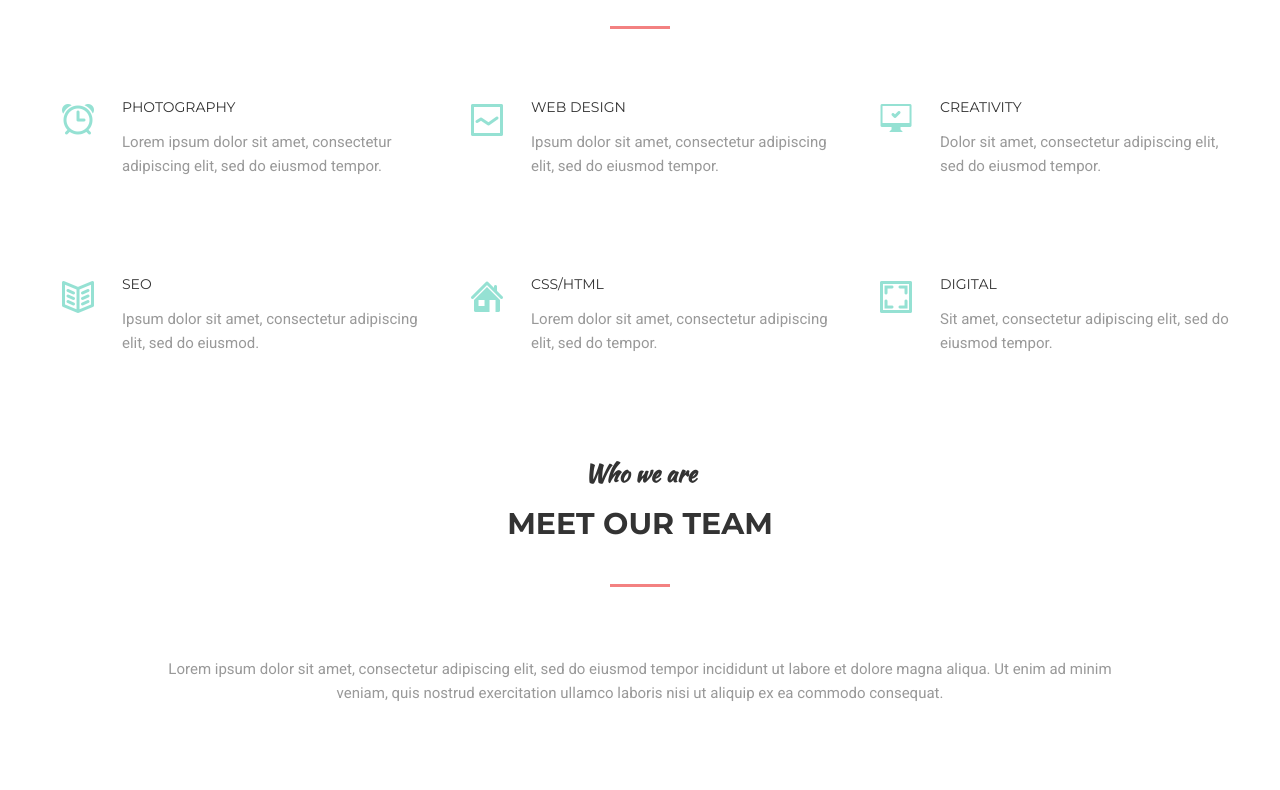
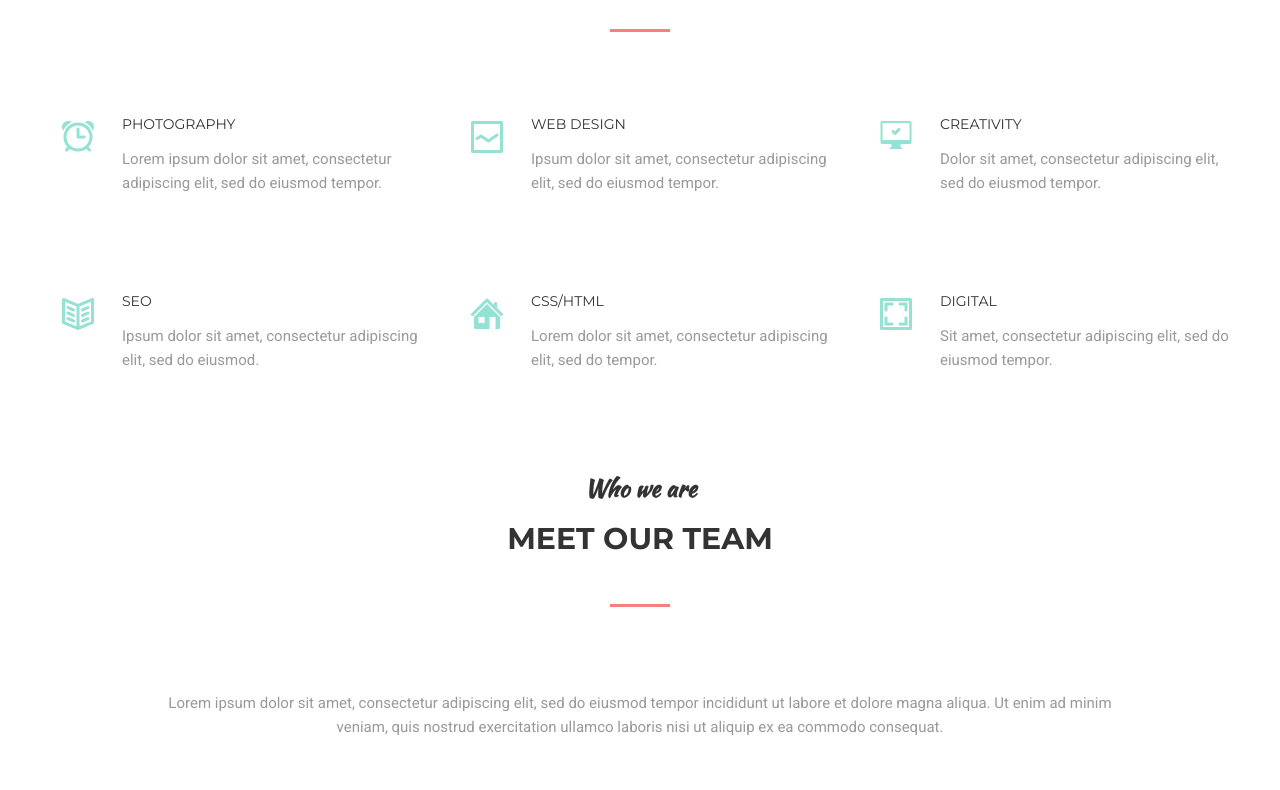
Before and after one commit to Chaiko85/goit-fe-course, a plain HTML site: page Module 6/index.html in a window 1280 px wide. Shown: the part 288-1078 px from the top of the page. Drawn offline with Linux system fonts and the light colour scheme.

Commit message:
HW№6.2

```diff
--- a/Module 6/css/style.css
+++ b/Module 6/css/style.css
@@ -48,7 +48,7 @@ img {
 .site-navigation {
   display: flex;
   justify-content: space-between;
-  width: 490px;
+  min-width: 490px;
   margin: 0;
   padding: 0;
   font-size: 14px;
@@ -58,6 +58,7 @@ img {
 }
 
 .site-navigation a {
+  display: block;
   position: relative;
   text-decoration: none;
   color: #a2e5d9;
@@ -97,11 +98,11 @@ img {
   line-height: 50px;
   font-weight: bold;
   margin: 0;
-  padding-bottom: 108px;
-  position: relative;
+  padding-bottom: 84px;
 }
 
 .features-title-span {
+  display: block;
   font-family: "Kaushan Script", cursive;
   text-transform: none;
   font-size: 24px;
@@ -111,12 +112,12 @@ img {
 
 .features-title::after {
   content: "";
-  position: absolute;
+  display: block;
+  margin: 0 auto;
+  margin-top: 40px;
   width: 60px;
   height: 3px;
   bottom: 70px;
-  left: 50%;
-  transform: translateX(-50%);
   background-color: #f38181;
 }
 
@@ -136,7 +137,7 @@ img {
   text-transform: uppercase;
   color: #333333;
   margin: 0;
-  padding-bottom: 14px;
+  margin-bottom: 14px;
 }
 
 .features-list-item {
@@ -228,7 +229,7 @@ img {
   font-size: 14px;
   line-height: 17px;
   color: #333333;
-  padding-bottom: 9px;
+  margin-bottom: 9px;
 }
 
 .team-list img {
--- a/Module 6/index.html
+++ b/Module 6/index.html
@@ -29,7 +29,7 @@
 
     <main class="container">
         <section class="features">
-            <h2 class="features-title"><span class="features-title-span">We work with</span><br>amazing services</h2>
+            <h2 class="features-title"><span class="features-title-span">We work with</span>amazing services</h2>
             <ul class="features-list">
                 <li class="features-list-item alarm">
                     <h3 class="features-list-name">photography</h3>
@@ -59,7 +59,7 @@
         </section>
 
         <section class="team">
-            <h2 class="features-title"><span class="features-title-span">Who we are</span><br>meet our team</h2>
+            <h2 class="features-title"><span class="features-title-span">Who we are</span>meet our team</h2>
             <p class="team-text">Lorem ipsum dolor sit amet, consectetur adipiscing elit, sed do eiusmod tempor
                 incididunt ut labore et dolore magna aliqua. Ut enim ad minim veniam, quis nostrud exercitation ullamco
                 laboris nisi ut aliquip ex ea commodo consequat.</p>
```
